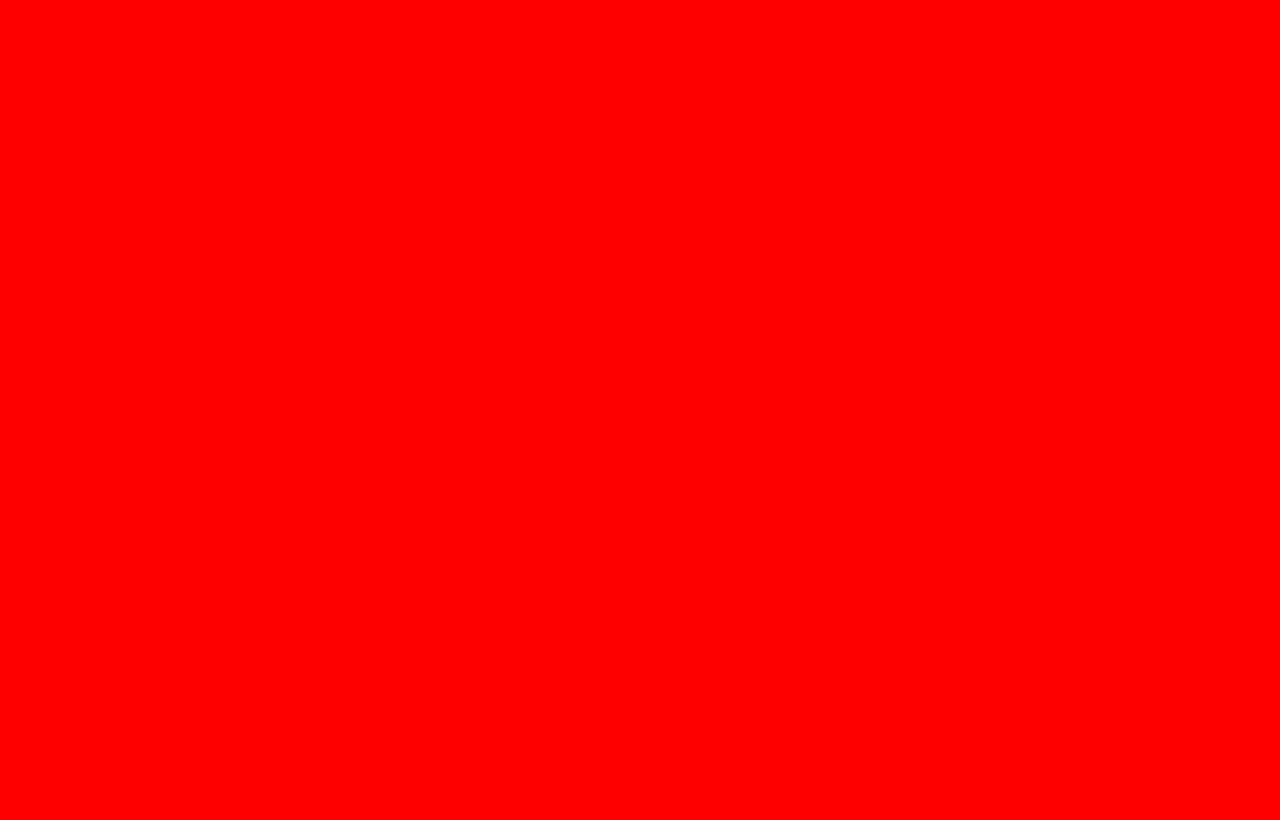
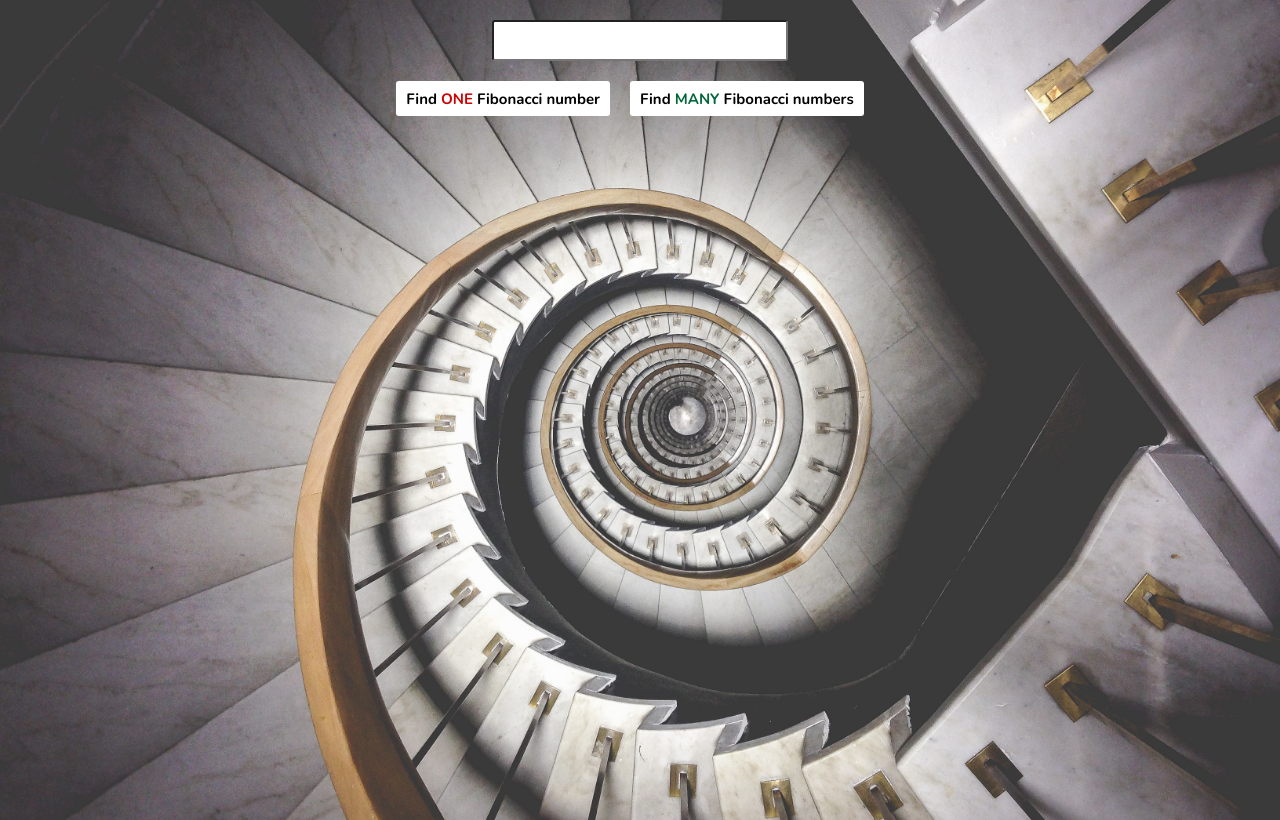
Before and after one commit to Sufferal/Algorithms, a plain HTML site: page Fibonacci/index.html in a window 1280 px wide. Drawn offline with nearby package versions, Linux system fonts and the light colour scheme.

Commit message:
Add 1 input and 2 buttons

```diff
--- /dev/null
+++ b/Fibonacci/css/default.css
@@ -0,0 +1,28 @@
+*,
+*::before,
+*::after {
+  box-sizing: border-box;
+  margin: 0;
+  padding: 0;
+}
+
+html {
+  font-size: 10px;
+}
+
+body {
+  overflow-x: hidden;
+}
+
+button, input {
+  font-family: var(--primary-font);
+  background: var(--primary-color);
+  border-radius: 3px;
+}
+
+button {
+  padding: 0.75rem 1rem;
+  border: none;
+  cursor: pointer;
+  transition: all .2s ease-in-out;
+}
--- a/Fibonacci/css/main.css
+++ b/Fibonacci/css/main.css
@@ -1,3 +1,69 @@
+@import url("./default.css");
+@import url("./utilities.css");
+@import url("https://fonts.googleapis.com/css2?family=Nunito:wght@400;700&display=swap");
+
+:root {
+  --primary-color: #fff;
+  --primary-font: 'Nunito', sans-serif;
+
+  --red: #CF0000;
+  --green: #006639;
+  --black: #000;
+}
+
 body {
-  background: red;
+  width: 100vw;
+  height: 100vh;
+
+  font-family: var(--primary-font);
+  color: var(--primary-color);
+
+  background: url('../img/spiral.jpg') no-repeat center/cover;
 }
+
+.input-wrapper {
+  margin-top: 2rem;
+
+  display: flex;
+  justify-content: center;
+  align-items: center;
+}
+
+.input-wrapper #fibo-num {
+  font-size: 2rem;
+  padding: 0.5rem 1.5rem;
+  text-align: right;
+  direction: rtl;
+}
+
+.btn-wrapper {
+  margin-top: 2rem;
+
+  display: flex;
+  justify-content: center;
+  align-items: center;
+}
+
+.btn-wrapper .btn {
+  margin-right: 2rem;
+  font-size: 1.5rem;
+  font-weight: bold;
+}
+
+.btn-wrapper #find-one-btn:hover {
+  background: var(--red);
+  color: var(--primary-color);
+}
+
+.btn-wrapper #find-one-btn:hover .text-red {
+  color: var(--primary-color);
+}
+
+.btn-wrapper #find-many-btn:hover {
+  background: var(--green);
+  color: var(--primary-color);
+}
+
+.btn-wrapper #find-many-btn:hover .text-green {
+  color: var(--primary-color);
+}
--- /dev/null
+++ b/Fibonacci/css/utilities.css
@@ -0,0 +1,33 @@
+.container {
+  padding-right: 15px;
+  padding-left: 15px;
+  margin-right: auto;
+  margin-left: auto;
+}
+@media (min-width: 768px) {
+  .container {
+    width: 750px;
+  }
+}
+@media (min-width: 992px) {
+  .container {
+    width: 970px;
+  }
+}
+@media (min-width: 1200px) {
+  .container {
+    width: 1170px;
+  }
+}
+
+.text {
+  transition: all .2s ease-in-out;
+}
+
+.text-red {
+  color: var(--red);
+}
+
+.text-green {
+  color: var(--green);
+}
--- a/Fibonacci/index.html
+++ b/Fibonacci/index.html
@@ -1,26 +1,57 @@
 <!DOCTYPE html>
 <html lang="en">
   <head>
-  <meta charset="UTF-8">
-  <meta http-equiv="X-UA-Compatible" content="IE=edge">
-  <meta name="viewport" content="width=device-width, initial-scale=1.0">
+    <meta charset="UTF-8" />
+    <meta http-equiv="X-UA-Compatible" content="IE=edge" />
+    <meta name="viewport" content="width=device-width, initial-scale=1.0" />
 
     <!-- CSS -->
-  <link rel="stylesheet" href="./css/main.css">
+    <link rel="stylesheet" href="./css/main.css" />
 
     <!-- Favicon -->
-  <link rel="apple-touch-icon" sizes="180x180" href="./img/favicon/apple-touch-icon.png">
-  <link rel="icon" type="image/png" sizes="32x32" href="./img/favicon/favicon-32x32.png">
-  <link rel="icon" type="image/png" sizes="16x16" href="./img/favicon/favicon-16x16.png">
-  <link rel="manifest" href="./img/favicon/site.webmanifest">
-  <link rel="shortcut icon" href="./img/favicon/favicon.ico">
-  <meta name="msapplication-TileColor" content="#da532c">
-  <meta name="msapplication-config" content="./img/favicon/browserconfig.xml">
-  <meta name="theme-color" content="#ffffff">
+    <link
+      rel="apple-touch-icon"
+      sizes="180x180"
+      href="./img/favicon/apple-touch-icon.png"
+    />
+    <link
+      rel="icon"
+      type="image/png"
+      sizes="32x32"
+      href="./img/favicon/favicon-32x32.png"
+    />
+    <link
+      rel="icon"
+      type="image/png"
+      sizes="16x16"
+      href="./img/favicon/favicon-16x16.png"
+    />
+    <link rel="manifest" href="./img/favicon/site.webmanifest" />
+    <link rel="shortcut icon" href="./img/favicon/favicon.ico" />
+    <meta name="msapplication-TileColor" content="#da532c" />
+    <meta
+      name="msapplication-config"
+      content="./img/favicon/browserconfig.xml"
+    />
+    <meta name="theme-color" content="#ffffff" />
 
     <title>Fibonacci's sequence</title>
   </head>
   <body>
+    <div class="container">
+      <div class="input-wrapper">
+        <input type="number" name="fibo-num" id="fibo-num" />
+      </div>
+
+      <div class="btn-wrapper">
+        <button id="find-one-btn" class="btn">
+          Find <span class="text text-red">ONE</span> Fibonacci number
+        </button>
+        <button id="find-many-btn" class="btn">
+          Find <span class="text text-green">MANY</span> Fibonacci numbers
+        </button>
+      </div>
+    </div>
 
     <script src="./js/main.js"></script>
   </body>
```
Lines whose indentation alone changed are shown as unchanged.
